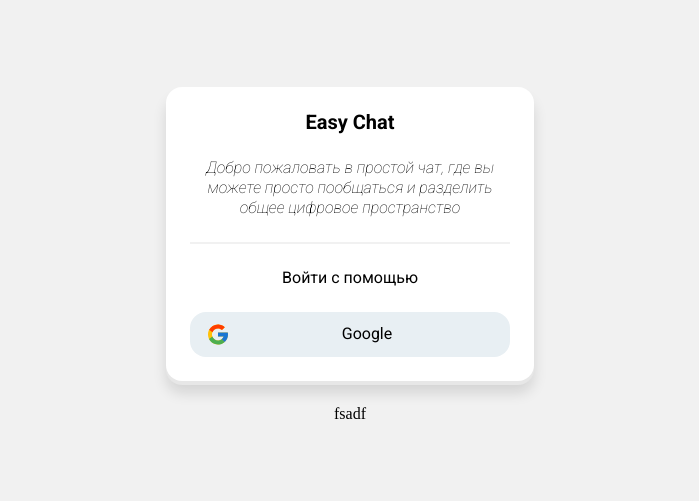
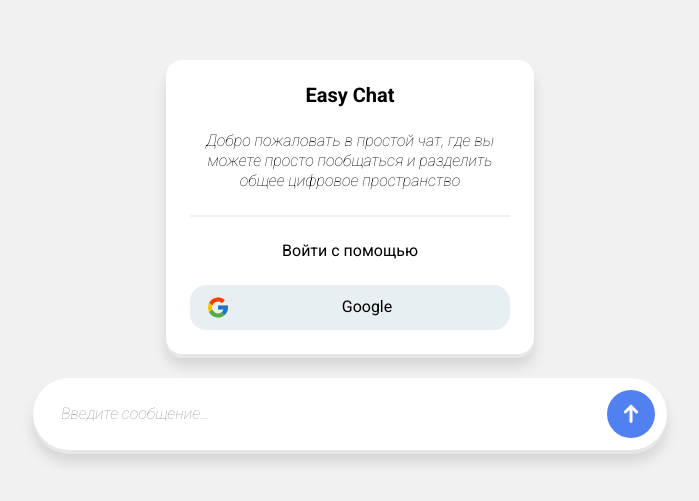
Before and after one commit to hellorustam/easy-chat, a Vue app: page / in a window 1280 px wide. Shown: the part 145-646 px from the top of the page, without its empty margins (290-989 px from the left). Built offline with nearby package versions, Linux system fonts and the light colour scheme.

Commit message:
added sendArrow.svg & update TextField.vue

```diff
--- a/src/components/TextField.vue
+++ b/src/components/TextField.vue
@@ -1,5 +1,66 @@
-<script setup lang="ts"></script>
+<script setup lang="ts">
+import sendArrow from '../assets/sendArrow.svg'
+</script>
 
 <template>
-	<div>fsadf</div>
+	<div class="wrapper-message">
+		<input
+			type="text"
+			placeholder="Введите сообщение…"
+			class="input"
+			maxlength="80"
+		/>
+		<button class="send-button"><img :src="sendArrow" alt="" /></button>
+	</div>
 </template>
+
+<style scoped>
+.wrapper-message {
+	display: flex;
+	width: 100%;
+	max-width: 594px;
+	margin: 0 auto;
+	padding: 12px 12px 12px 28px;
+	background-color: white;
+	border-radius: 36px;
+	box-shadow: 0px 4px 0px rgba(231, 231, 231, 1),
+		0px 12px 14px rgba(0, 0, 0, 0.12);
+}
+
+.input {
+	flex: 1;
+	padding: 8px 8px 8px 0px;
+	border: none;
+	font-family: 'Roboto', sans-serif;
+	font-size: 16px;
+	line-height: 20px;
+}
+
+.input:focus {
+	outline: none;
+}
+
+.input::placeholder {
+	font-family: 'Roboto', sans-serif;
+	font-style: italic;
+	font-size: 16px;
+	font-weight: 100;
+	color: #9b9b9b;
+}
+
+.send-button {
+	display: flex;
+	justify-content: center;
+	align-items: center;
+	margin-left: 24px;
+	padding: 12px;
+	background-color: #5181f1;
+	border: none;
+	border-radius: 32px;
+	cursor: pointer;
+}
+
+.send-button:hover {
+	background-color: #3b71ee;
+}
+</style>
```
Also changed, not shown: src/assets/sendArrow.svg (added).
